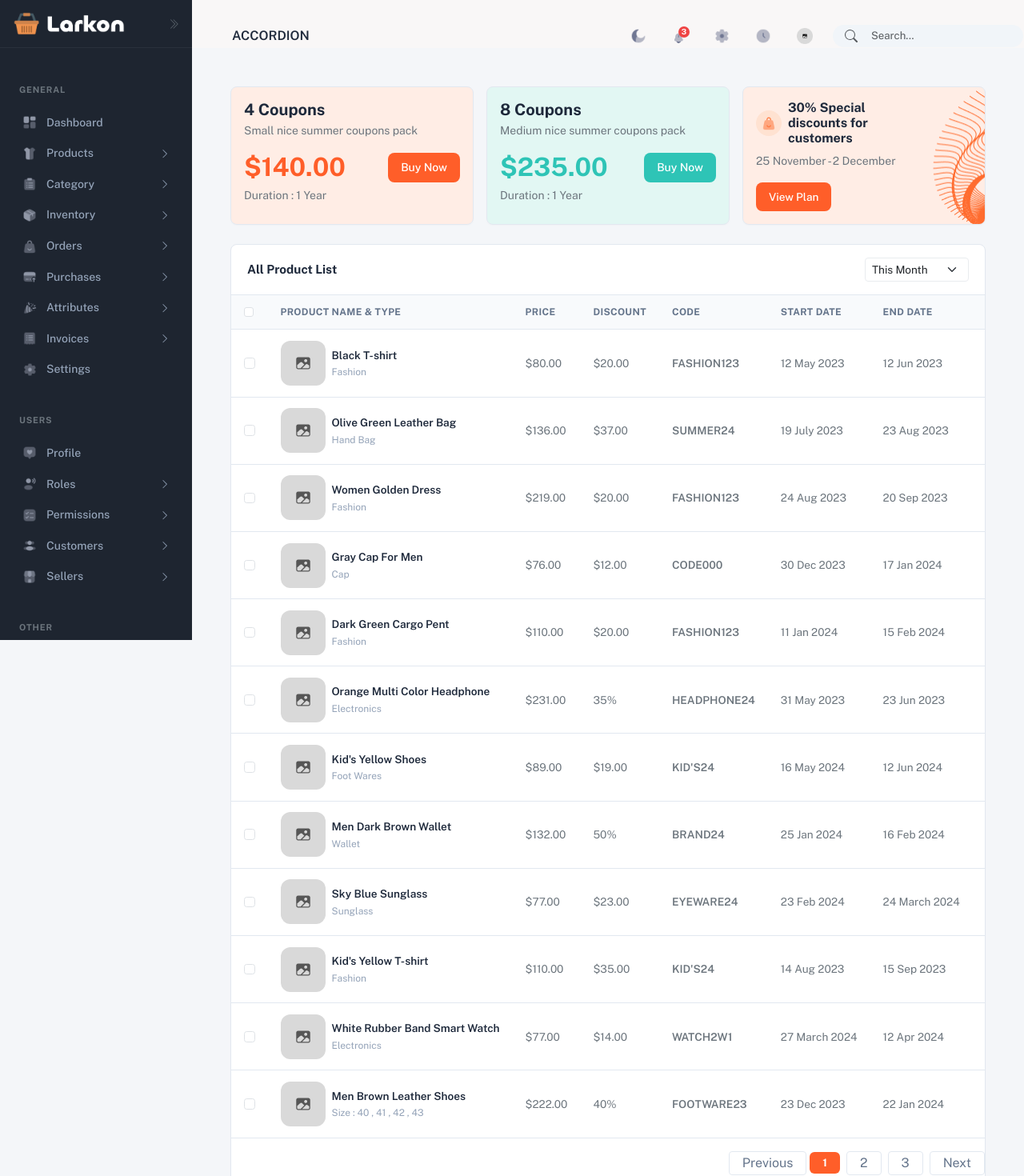
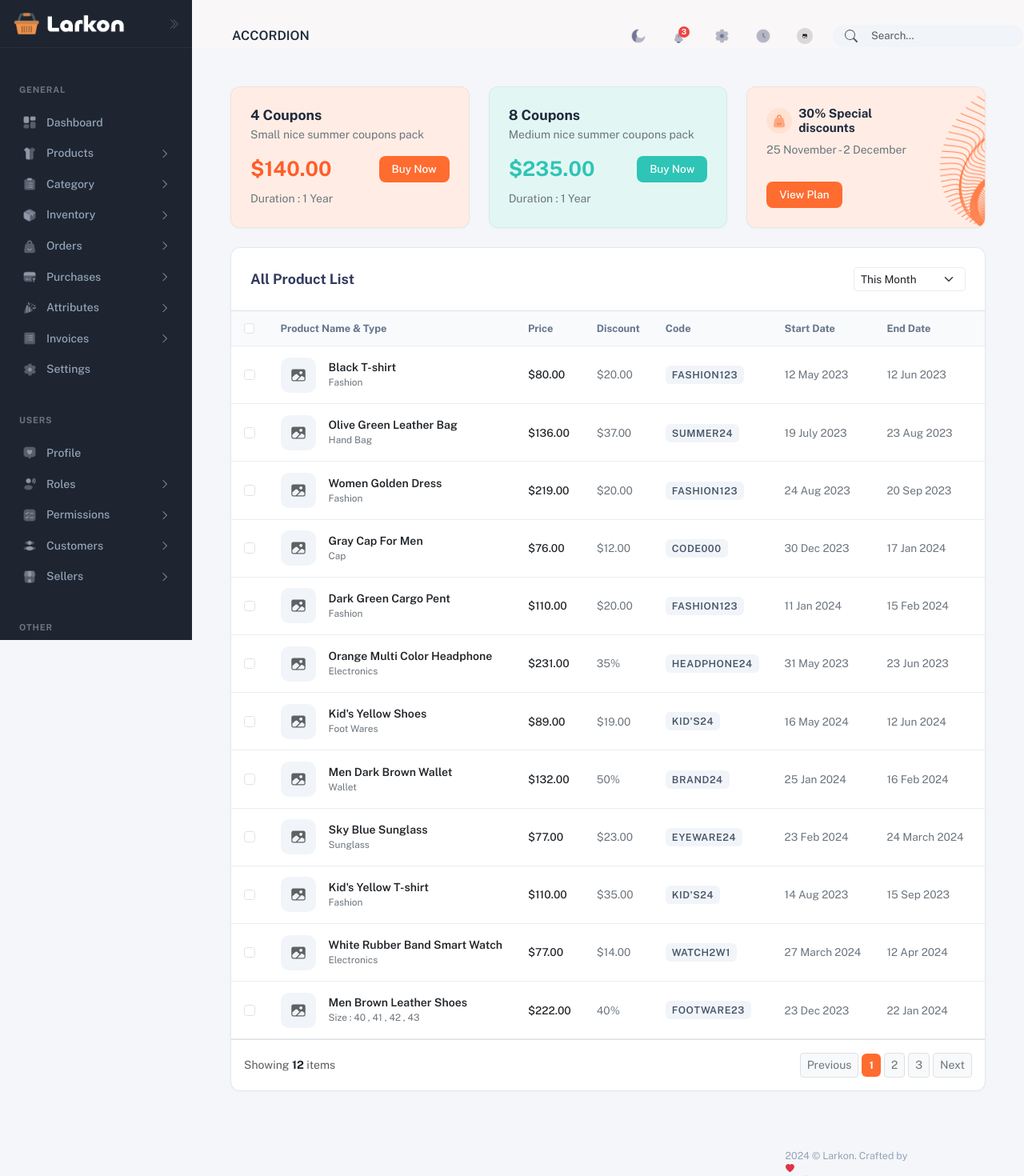
Before and after one commit to Potnuru-Jayavijaygopi/larkonproject, a React (Vite) app: page /coupons/list in a window 1280 px wide. Shown: the top 1470 px of the page at 80% size. Built offline with nearby package versions, Linux system fonts and the light colour scheme.

Commit message:
Fit CouponsList page for laptop screens

```diff
--- a/src/Pages/Coupons-List.jsx
+++ b/src/Pages/Coupons-List.jsx
@@ -1,4 +1,4 @@
-import React, { useState, useEffect } from 'react';
+import React, { useState } from 'react';
 
 import shoppingBagIcon from '../assets/bag-smile.png';
 import groupPatternIcon from '../assets/Group.png';
@@ -145,22 +145,16 @@ const initialProducts = [
 ];
 
 export default function CouponsList() {
+  const [products, setProducts] = useState(initialProducts);
   const [selectedItems, setSelectedItems] = useState([]);
   const [selectAll, setSelectAll] = useState(false);
-
-  useEffect(() => {
-    const link = document.createElement('link');
-    link.href =
-      'https://fonts.googleapis.com/css2?family=Public+Sans:wght@400;500;600;700&display=swap';
-    link.rel = 'stylesheet';
-    document.head.appendChild(link);
-  }, []);
+  const [filterMonth, setFilterMonth] = useState('This Month');
 
   const handleSelectAll = () => {
     if (selectAll) {
       setSelectedItems([]);
     } else {
-      setSelectedItems(initialProducts.map((item) => item.id));
+      setSelectedItems(products.map((item) => item.id));
     }
     setSelectAll(!selectAll);
   };
@@ -173,85 +167,153 @@ export default function CouponsList() {
     }
   };
 
+  const handleDelete = (id) => {
+    setProducts((prev) => prev.filter((item) => item.id !== id));
+    setSelectedItems((prev) => prev.filter((itemId) => itemId !== id));
+  };
+
   return (
-    <div className="page-container" style={{ fontFamily: "'Public Sans', sans-serif" }}>
+    <div className="coupons-list-wrapper w-full p-3 p-md-4">
       <style>{`
-        ::-webkit-scrollbar {
-          display: none !important;
+        .coupon-promo-card {
+          border-radius: 12px;
+          border: 1px solid rgba(0, 0, 0, 0.05);
+          box-shadow: 0 1px 3px rgba(0, 0, 0, 0.03);
+          transition: transform 0.2s ease, box-shadow 0.2s ease;
         }
-        * {
-          -ms-overflow-style: none !important;
-          scrollbar-width: none !important;
+
+        .coupon-promo-card:hover {
+          transform: translateY(-2px);
+          box-shadow: 0 6px 16px rgba(0, 0, 0, 0.06);
+        }
+
+        .coupons-table-card {
+          background-color: #ffffff;
+          border: 1px solid var(--border-color, #e2e8f0);
+          border-radius: 12px;
+          box-shadow: 0 1px 3px rgba(0, 0, 0, 0.03);
+          width: 100%;
+          box-sizing: border-box;
+        }
+
+        .coupons-table th {
+          font-size: 0.8rem !important;
+          font-weight: 700 !important;
+          color: #64748b !important;
+          background-color: #f8fafc;
+          border-bottom: 1px solid #eaedf1;
+          padding: 0.75rem 1rem;
+          white-space: nowrap;
+        }
+
+        .coupons-table td {
+          font-size: 0.85rem;
+          color: #5d7186;
+          vertical-align: middle;
+          padding: 0.85rem 1rem;
+          border-bottom: 1px solid #eaedf1;
+          white-space: nowrap;
+        }
+
+        .coupons-table tbody tr:hover {
+          background-color: #f8fafc;
+        }
+
+        .coupon-action-btn {
+          width: 36px;
+          height: 32px;
+          border-radius: 6px;
+          display: inline-flex;
+          align-items: center;
+          justify-content: center;
+          border: none;
+          cursor: pointer;
+          transition: opacity 0.15s ease;
+        }
+
+        .coupon-action-btn:hover {
+          opacity: 0.8;
         }
       `}</style>
 
-      <div className="row g-3 mb-4">
-        <div className="col-md-4">
+      {/* Top 3 Promo Cards */}
+      <div className="row g-3 g-md-4 mb-4">
+        {/* Card 1 */}
+        <div className="col-12 col-md-6 col-xl-4">
           <div
-            className="p-3 d-flex flex-column justify-content-between h-100 content-card"
+            className="coupon-promo-card p-4 d-flex flex-column justify-content-between h-100"
             style={{ backgroundColor: '#FFEDE5' }}
           >
             <div>
-              <h5 className="fw-bold mb-1" style={{ color: '#1e293b' }}>
+              <h5 className="fw-bold mb-1" style={{ color: '#1e293b', fontSize: '1.1rem' }}>
                 4 Coupons
               </h5>
               <p className="text-secondary small mb-3">
                 Small nice summer coupons pack
               </p>
+            </div>
 
-              <div className="d-flex align-items-center justify-content-between mb-1">
-                <h2 className="fw-bold mb-0" style={{ color: '#ff5e29' }}>
+            <div>
+              <div className="d-flex align-items-center justify-content-between mb-2">
+                <h2 className="fw-bold mb-0" style={{ color: '#ff5e29', fontSize: '1.6rem' }}>
                   $140.00
                 </h2>
                 <button
-                  className="btn text-white fw-medium px-3 py-2 border-0 rounded-3 btn-add-product"
-                  style={{ fontSize: '0.875rem' }}
+                  type="button"
+                  className="btn text-white fw-medium px-3 py-1.5 border-0 rounded-3"
+                  style={{ backgroundColor: '#FF6C2F', fontSize: '0.85rem' }}
                 >
                   Buy Now
                 </button>
               </div>
-
               <span className="text-secondary small">Duration : 1 Year</span>
             </div>
           </div>
         </div>
 
-        <div className="col-md-4">
+        {/* Card 2 */}
+        <div className="col-12 col-md-6 col-xl-4">
           <div
-            className="p-3 d-flex flex-column justify-content-between h-100 content-card"
+            className="coupon-promo-card p-4 d-flex flex-column justify-content-between h-100"
             style={{ backgroundColor: '#E2F7F3' }}
           >
             <div>
-              <h5 className="fw-bold mb-1" style={{ color: '#1e293b' }}>
+              <h5 className="fw-bold mb-1" style={{ color: '#1e293b', fontSize: '1.1rem' }}>
                 8 Coupons
               </h5>
               <p className="text-secondary small mb-3">
                 Medium nice summer coupons pack
               </p>
+            </div>
 
-              <div className="d-flex align-items-center justify-content-between mb-1">
-                <h2 className="fw-bold mb-0" style={{ color: '#2EC4B6' }}>
+            <div>
+              <div className="d-flex align-items-center justify-content-between mb-2">
+                <h2 className="fw-bold mb-0" style={{ color: '#2EC4B6', fontSize: '1.6rem' }}>
                   $235.00
                 </h2>
                 <button
-                  className="btn text-white fw-medium px-3 py-2 border-0 rounded-3"
-                  style={{ backgroundColor: '#2EC4B6', fontSize: '0.875rem' }}
+                  type="button"
+                  className="btn text-white fw-medium px-3 py-1.5 border-0 rounded-3"
+                  style={{ backgroundColor: '#2EC4B6', fontSize: '0.85rem' }}
                 >
                   Buy Now
                 </button>
               </div>
-
               <span className="text-secondary small">Duration : 1 Year</span>
             </div>
           </div>
         </div>
 
-        <div className="col-md-4">
+        {/* Card 3 */}
+        <div className="col-12 col-md-12 col-xl-4">
           <div
-            className="p-3 d-flex flex-column justify-content-between h-100 position-relative overflow-hidden content-card"
+            className="coupon-promo-card p-4 d-flex flex-column justify-content-between h-100 position-relative overflow-hidden"
             style={{ backgroundColor: '#FFEDE5' }}
           >
-            <div className="position-relative d-flex flex-column h-100 justify-content-between" style={{ zIndex: 1, maxWidth: '75%' }}>
+            <div
+              className="position-relative d-flex flex-column h-100 justify-content-between"
+              style={{ zIndex: 1, maxWidth: '75%' }}
+            >
               <div>
                 <div className="d-flex align-items-center gap-2 mb-2">
                   <div
@@ -268,8 +330,8 @@ export default function CouponsList() {
                       style={{ width: '18px', height: '18px', objectFit: 'contain' }}
                     />
                   </div>
-                  <h6 className="fw-bold mb-0" style={{ color: '#1e293b' }}>
-                    30% Special discounts for customers
+                  <h6 className="fw-bold mb-0" style={{ color: '#1e293b', fontSize: '0.95rem' }}>
+                    30% Special discounts
                   </h6>
                 </div>
                 <p className="text-secondary small mb-3">
@@ -279,8 +341,9 @@ export default function CouponsList() {
 
               <div>
                 <button
-                  className="btn text-white fw-medium px-3 py-2 border-0 rounded-3 btn-add-product"
-                  style={{ fontSize: '0.85rem' }}
+                  type="button"
+                  className="btn text-white fw-medium px-3 py-1.5 border-0 rounded-3"
+                  style={{ backgroundColor: '#FF6C2F', fontSize: '0.85rem' }}
                 >
                   View Plan
                 </button>
@@ -292,27 +355,31 @@ export default function CouponsList() {
               alt="Decorative Pattern"
               style={{
                 position: 'absolute',
-                right: 0,
+                right: '-10px',
                 top: 0,
                 bottom: 0,
                 height: '100%',
                 objectFit: 'contain',
                 pointerEvents: 'none',
                 zIndex: 0,
+                opacity: 0.85,
               }}
             />
           </div>
         </div>
       </div>
 
-      <div className="content-card">
-        <div className="card-header-custom bg-transparent">
-          <h2 className="card-title-custom">
+      {/* Main Coupons List Table Card */}
+      <div className="coupons-table-card">
+        <div className="d-flex flex-wrap align-items-center justify-content-between p-3 p-lg-4 border-bottom gap-3" style={{ borderColor: '#eaedf1' }}>
+          <h5 className="fw-bold mb-0" style={{ color: '#313B5E', fontSize: '1.1rem' }}>
             All Product List
-          </h2>
+          </h5>
           <select
             className="form-select form-select-sm border-light-subtle"
-            style={{ width: '130px', fontSize: '0.85rem' }}
+            style={{ width: '140px', fontSize: '0.85rem' }}
+            value={filterMonth}
+            onChange={(e) => setFilterMonth(e.target.value)}
           >
             <option>This Month</option>
             <option>Last Month</option>
@@ -321,7 +388,7 @@ export default function CouponsList() {
         </div>
 
         <div className="table-responsive">
-          <table className="table table-custom align-middle text-nowrap">
+          <table className="table coupons-table align-middle mb-0">
             <thead>
               <tr>
                 <th style={{ width: '40px' }} className="ps-3">
@@ -339,11 +406,11 @@ export default function CouponsList() {
                 <th>Start Date</th>
                 <th>End Date</th>
                 <th>Status</th>
-                <th className="text-center">Action</th>
+                <th className="text-center" style={{ width: '130px' }}>Action</th>
               </tr>
             </thead>
             <tbody>
-              {initialProducts.map((product) => {
+              {products.map((product) => {
                 const isSelected = selectedItems.includes(product.id);
                 return (
                   <tr key={product.id}>
@@ -356,17 +423,17 @@ export default function CouponsList() {
                       />
                     </td>
                     <td>
-                     <div className="d-flex align-items-center gap-2">
+                      <div className="d-flex align-items-center gap-3">
                         <div
-                        className="product-img-box"
                           style={{
-                          backgroundColor: '#D9D9D9',
-                          borderRadius: '12px',
-                          width: '56px',
-                          height: '56px',
+                            backgroundColor: '#F1F5F9',
+                            borderRadius: '10px',
+                            width: '44px',
+                            height: '44px',
                             display: 'flex',
                             alignItems: 'center',
-                          justifyContent: 'center'
+                            justifyContent: 'center',
+                            flexShrink: 0,
                           }}
                         >
                           <img
@@ -381,19 +448,27 @@ export default function CouponsList() {
                           />
                         </div>
                         <div>
-                        <div className="product-name">
+                          <div className="fw-semibold text-dark" style={{ fontSize: '0.88rem' }}>
                             {product.name}
                           </div>
-                        <div className="product-sizes">
+                          <div className="text-secondary small">
                             {product.category}
                           </div>
                         </div>
                       </div>
                     </td>
-                    <td className="text-secondary">{product.price}</td>
+                    <td className="fw-medium text-dark">{product.price}</td>
                     <td className="text-secondary">{product.discount}</td>
                     <td>
-                      <span className="text-uppercase text-secondary fw-semibold">
+                      <span
+                        className="px-2 py-1 rounded fw-semibold text-uppercase"
+                        style={{
+                          backgroundColor: '#f1f5f9',
+                          color: '#475569',
+                          fontSize: '0.78rem',
+                          letterSpacing: '0.5px',
+                        }}
+                      >
                         {product.code}
                       </span>
                     </td>
@@ -403,33 +478,33 @@ export default function CouponsList() {
                     <td>
                       {product.status === 'Active' ? (
                         <span
-                        className="d-inline-flex align-items-center gap-1 rounded-2 px-2 py-1 fw-semibold"
+                          className="d-inline-flex align-items-center gap-1 rounded-2 px-2 py-0.5 fw-semibold"
                           style={{
                             backgroundColor: '#22C55E',
                             color: '#FFFFFF',
-                          fontSize: '0.78rem',
+                            fontSize: '0.75rem',
                           }}
                         >
                           <img
                             src={checkDoubleIcon}
                             alt="Active"
-                          style={{ width: '14px', height: '14px', objectFit: 'contain', filter: 'brightness(0) invert(1)' }}
+                            style={{ width: '12px', height: '12px', objectFit: 'contain', filter: 'brightness(0) invert(1)' }}
                           />
                           Active
                         </span>
                       ) : (
                         <span
-                          className="d-inline-flex align-items-center gap-1 rounded-2 px-2 py-1 fw-semibold"
+                          className="d-inline-flex align-items-center gap-1 rounded-2 px-2 py-0.5 fw-semibold"
                           style={{
                             backgroundColor: '#F8D7DA',
                             color: '#842029',
-                            fontSize: '0.78rem',
+                            fontSize: '0.75rem',
                           }}
                         >
                           <img
                             src={cancelIcon}
                             alt="Expired"
-                            style={{ width: '14px', height: '14px', objectFit: 'contain' }}
+                            style={{ width: '12px', height: '12px', objectFit: 'contain' }}
                           />
                           Expired
                         </span>
@@ -439,64 +514,42 @@ export default function CouponsList() {
                     <td>
                       <div className="d-flex align-items-center justify-content-center gap-1">
                         <button
-                            className="action-btn"
+                          type="button"
+                          className="coupon-action-btn"
                           title="View"
-                            style={{
-                              backgroundColor: '#EEF2F7',
-                              borderRadius: '8px',
-                              width: '44px',
-                              height: '32px',
-                              border: 'none',
-                              display: 'flex',
-                              alignItems: 'center',
-                              justifyContent: 'center',
-                            }}
+                          style={{ backgroundColor: '#EEF2F7' }}
                         >
                           <img
                             src={eyeIcon}
                             alt="View"
-                              style={{ width: '16px', height: '16px', objectFit: 'contain' }}
+                            style={{ width: '15px', height: '15px', objectFit: 'contain' }}
                           />
                         </button>
 
                         <button
-                          className="action-btn"
+                          type="button"
+                          className="coupon-action-btn"
                           title="Edit"
-                          style={{
-                            backgroundColor: 'rgba(255, 108, 47, 0.1)',
-                            borderRadius: '8px',
-                            width: '44px',
-                            height: '32px',
-                            border: 'none',
-                            display: 'flex',
-                            alignItems: 'center',
-                            justifyContent: 'center',
-                          }}
+                          style={{ backgroundColor: 'rgba(255, 108, 47, 0.1)' }}
                         >
                           <img
                             src={penIcon}
                             alt="Edit"
-                            style={{ width: '16px', height: '16px', objectFit: 'contain' }}
+                            style={{ width: '15px', height: '15px', objectFit: 'contain' }}
                           />
                         </button>
+
                         <button
-                          className="action-btn"
+                          type="button"
+                          className="coupon-action-btn"
                           title="Delete"
-                          style={{
-                            backgroundColor: 'rgba(239, 95, 95, 0.1)',
-                            borderRadius: '8px',
-                            width: '44px',
-                            height: '32px',
-                            border: 'none',
-                            display: 'flex',
-                            alignItems: 'center',
-                            justifyContent: 'center',
-                          }}
+                          style={{ backgroundColor: 'rgba(239, 95, 95, 0.1)' }}
+                          onClick={() => handleDelete(product.id)}
                         >
                           <img
                             src={trashIcon}
                             alt="Delete"
-                            style={{ width: '16px', height: '16px', objectFit: 'contain' }}
+                            style={{ width: '15px', height: '15px', objectFit: 'contain' }}
                           />
                         </button>
                       </div>
@@ -508,29 +561,37 @@ export default function CouponsList() {
           </table>
         </div>
 
+        {/* Footer Pagination */}
         <div
-          className="card-footer bg-transparent py-3 border-0 d-flex align-items-center justify-content-end gap-1"
-          style={{ borderTop: '1px solid var(--border-color)' }}
+          className="d-flex flex-wrap align-items-center justify-content-between p-3 border-top"
+          style={{ borderColor: '#eaedf1' }}
         >
-          <button className="action-btn px-3" style={{ width: 'auto' }}>
+          <p className="mb-0 text-muted small">
+            Showing <strong className="text-dark">{products.length}</strong> items
+          </p>
+
+          <div className="d-flex align-items-center gap-1">
+            <button className="btn btn-sm btn-light border px-2 py-1 text-secondary small">
               Previous
             </button>
             <button
-            className="btn btn-sm text-white px-3 py-1 fw-bold btn-add-product"
+              className="btn btn-sm text-white px-2.5 py-1 fw-bold rounded"
+              style={{ backgroundColor: '#FF6C2F', fontSize: '0.8rem' }}
             >
               1
             </button>
-          <button className="action-btn px-3" style={{ width: 'auto' }}>
+            <button className="btn btn-sm btn-light border px-2.5 py-1 text-secondary small">
               2
             </button>
-          <button className="action-btn px-3" style={{ width: 'auto' }}>
+            <button className="btn btn-sm btn-light border px-2.5 py-1 text-secondary small">
               3
             </button>
-          <button className="action-btn px-3" style={{ width: 'auto' }}>
+            <button className="btn btn-sm btn-light border px-2 py-1 text-secondary small">
               Next
             </button>
           </div>
         </div>
       </div>
+    </div>
   );
 }
```
Lines whose indentation alone changed are shown as unchanged.
